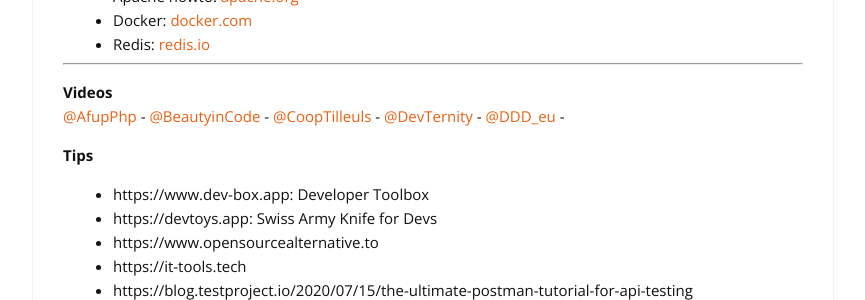
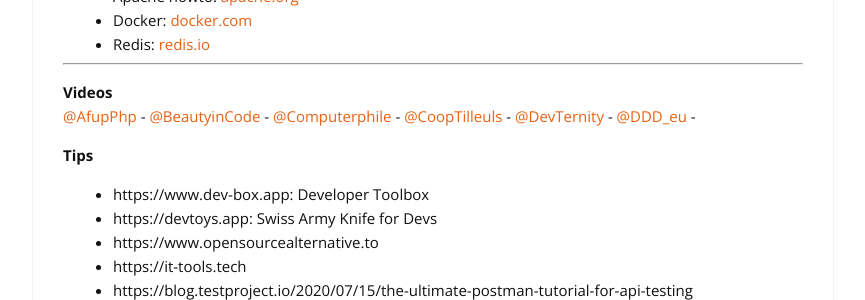
Before and after one commit to cylmat/cylmat.github.io, a Jekyll site: the page built from _pages/USEFUL.md, in a window 1280 px wide. Shown: the part 1734-2034 px from the top of the page, without its empty margins (207-1072 px from the left). Built offline with Jekyll 4.4.1, drawn with Linux system fonts in a browser that asks for light colours; nearby versions of some CDN libraries.

Commit message:
Update USEFUL.md

```diff
--- a/_pages/USEFUL.md
+++ b/_pages/USEFUL.md
@@ -82,6 +82,7 @@
 **Videos**
 [@AfupPhp](https://www.youtube.com/@afupPHP) -
 [@BeautyinCode](https://www.youtube.com/@BeautyinCode) -
+[@Computerphile](https://www.youtube.com/@Computerphile) -
 [@CoopTilleuls](https://www.youtube.com/@coopTilleuls) -
 [@DevTernity](https://www.youtube.com/@DevTernity) -
 [@DDD_eu](https://www.youtube.com/@ddd_eu) -
```
